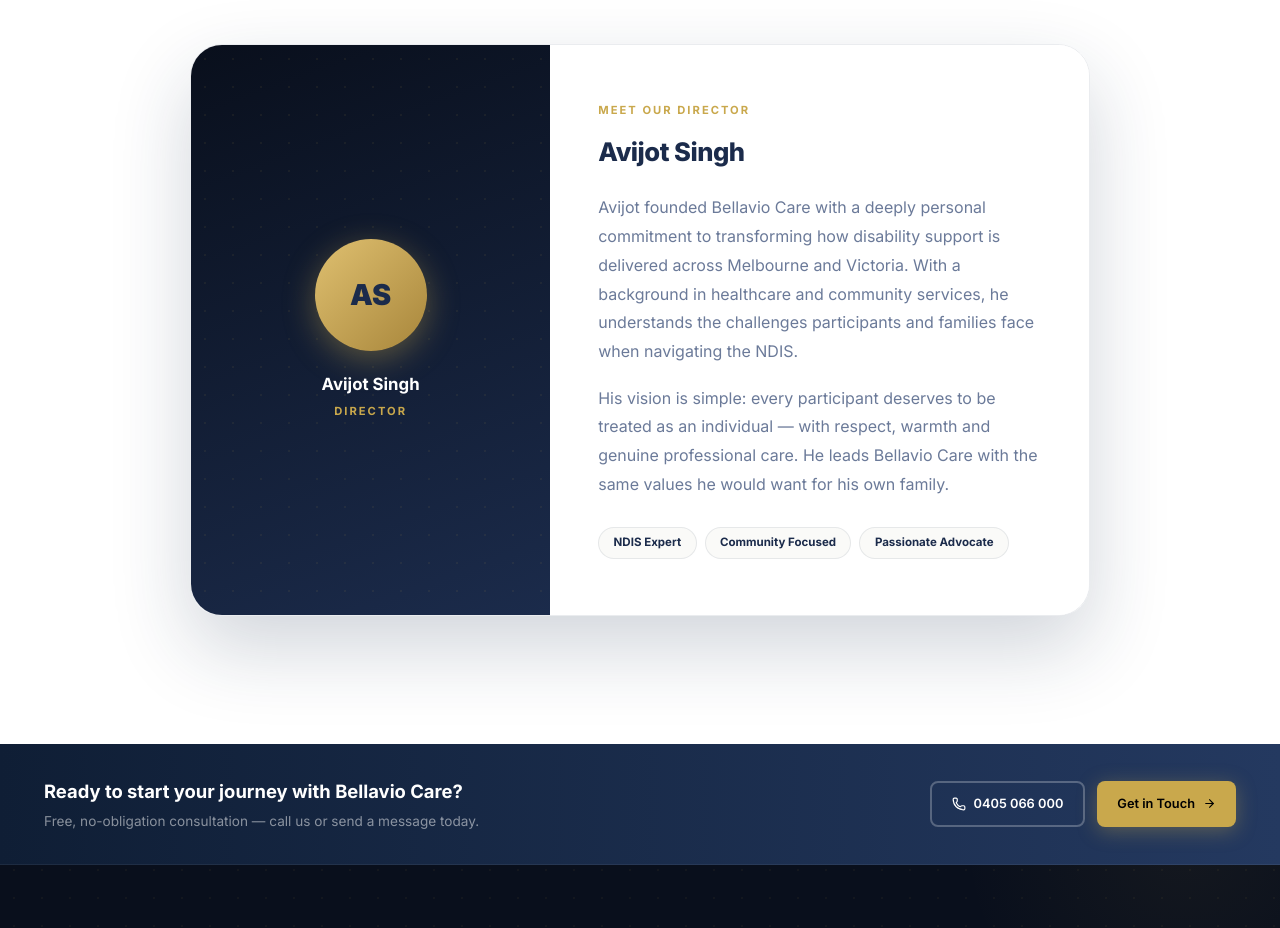
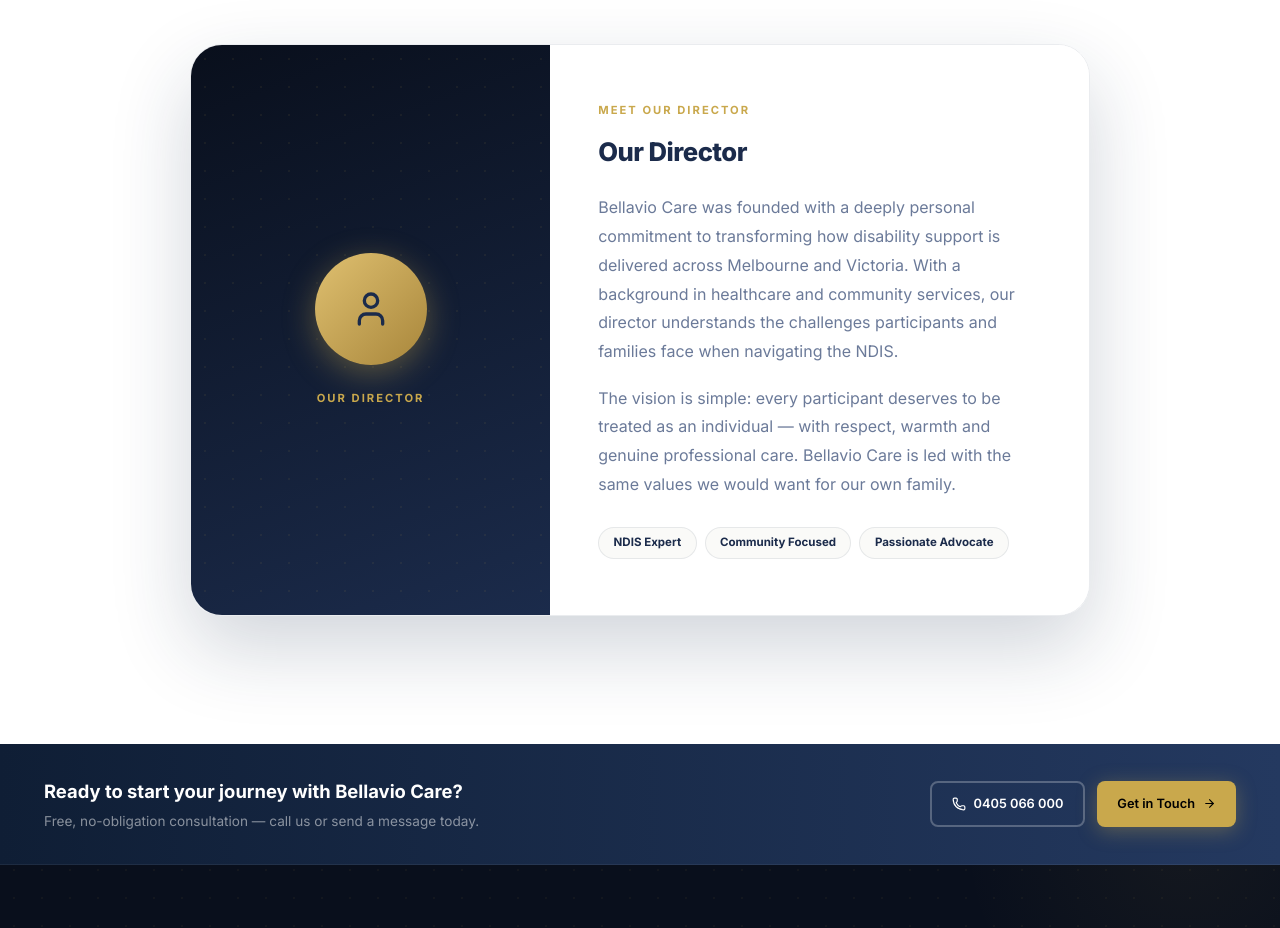
Before and after one commit to Avijot-Singh-Business/bellavio-care, a React (Vite) app: page /about in a window 1280 px wide. Shown: the part 2240-3168 px from the top of the page. Built offline with nearby package versions, Linux system fonts and the light colour scheme; no server answers; a web font is replaced by a local one.

Commit message:
Update About page director section and add EmailJS to contact form

```diff
--- a/package.json
+++ b/package.json
@@ -13,6 +13,7 @@
     "vite": "^8.0.12"
   },
   "dependencies": {
+    "@emailjs/browser": "^4.4.1",
     "@tailwindcss/vite": "^4.3.0",
     "@vitejs/plugin-react": "^6.0.2",
     "framer-motion": "^12.40.0",
--- a/src/pages/About.jsx
+++ b/src/pages/About.jsx
@@ -1,7 +1,7 @@
 import { Helmet } from 'react-helmet-async'
 import { motion } from 'framer-motion'
 import { Link } from 'react-router-dom'
-import { Heart, Shield, Star, Handshake, ArrowRight, CheckCircle, MapPin } from 'lucide-react'
+import { Heart, Shield, Star, Handshake, ArrowRight, CheckCircle, MapPin, User } from 'lucide-react'
 
 const fadeUp = (delay = 0) => ({
   initial: { opacity: 0, y: 32 },
@@ -172,28 +172,28 @@
                 display: 'flex', flexDirection: 'column', alignItems: 'center', justifyContent: 'center',
                 padding: '3.5rem 2.5rem', gap: '1.25rem', position: 'relative',
               }}
-                role="img" aria-label="Avijot Singh, Director of Bellavio Care">
+                role="img" aria-label="Our Director of Bellavio Care">
                 <div className="dot-pattern" style={{ position: 'absolute', inset: 0, opacity: 0.4 }} />
                 <div style={{
                   width: '7rem', height: '7rem', borderRadius: '50%', zIndex: 1,
                   background: 'linear-gradient(135deg, var(--gold-light), var(--gold-dark))',
                   display: 'flex', alignItems: 'center', justifyContent: 'center',
-                  fontSize: '1.8rem', fontWeight: 900, color: 'var(--navy)',
                   boxShadow: '0 8px 32px rgba(201,168,76,0.4)',
-                }}>AS</div>
+                }}>
+                  <User size={40} style={{ color: 'var(--navy)' }} />
+                </div>
                 <div style={{ textAlign: 'center', zIndex: 1 }}>
-                  <p style={{ color: 'white', fontWeight: 700, fontSize: '1.05rem' }}>Avijot Singh</p>
-                  <p className="eyebrow" style={{ marginTop: '0.25rem' }}>Director</p>
+                  <p className="eyebrow" style={{ marginTop: '0.25rem' }}>Our Director</p>
                 </div>
               </div>
 
               {/* Bio side */}
               <div style={{ padding: '3.5rem 3rem', background: 'white' }}>
                 <span className="eyebrow" style={{ display: 'block', marginBottom: '0.75rem' }}>Meet Our Director</span>
-                <h2 style={{ fontSize: '1.6rem', fontWeight: 800, color: 'var(--navy)', letterSpacing: '-0.02em', marginBottom: '1.25rem' }}>Avijot Singh</h2>
+                <h2 style={{ fontSize: '1.6rem', fontWeight: 800, color: 'var(--navy)', letterSpacing: '-0.02em', marginBottom: '1.25rem' }}>Our Director</h2>
                 <div className="prose">
-                  <p>Avijot founded Bellavio Care with a deeply personal commitment to transforming how disability support is delivered across Melbourne and Victoria. With a background in healthcare and community services, he understands the challenges participants and families face when navigating the NDIS.</p>
-                  <p>His vision is simple: every participant deserves to be treated as an individual — with respect, warmth and genuine professional care. He leads Bellavio Care with the same values he would want for his own family.</p>
+                  <p>Bellavio Care was founded with a deeply personal commitment to transforming how disability support is delivered across Melbourne and Victoria. With a background in healthcare and community services, our director understands the challenges participants and families face when navigating the NDIS.</p>
+                  <p>The vision is simple: every participant deserves to be treated as an individual — with respect, warmth and genuine professional care. Bellavio Care is led with the same values we would want for our own family.</p>
                 </div>
                 <div style={{ display: 'flex', gap: '0.5rem', flexWrap: 'wrap', marginTop: '1.75rem' }}>
                   {['NDIS Expert', 'Community Focused', 'Passionate Advocate'].map(tag => (
--- a/src/pages/Contact.jsx
+++ b/src/pages/Contact.jsx
@@ -1,4 +1,5 @@
 import { useState } from 'react'
+import emailjs from '@emailjs/browser'
 import { Helmet } from 'react-helmet-async'
 import { motion } from 'framer-motion'
 import { Phone, Mail, MapPin, Clock, Send, CheckCircle, AlertCircle } from 'lucide-react'
@@ -22,11 +23,28 @@
   { icon: Clock, label: 'Office Hours', value: 'Mon – Fri, 9am – 5pm', sub: 'AEST' },
 ]
 
+// ─── EmailJS configuration ────────────────────────────────────────────────────
+// Create a free account at https://www.emailjs.com, then:
+//   1. Add an Email Service (Gmail / SMTP) and note the Service ID
+//   2. Create an Email Template — map {{from_name}}, {{from_email}}, {{phone}},
+//      {{source}}, {{message}} to your template fields.
+//      Set the "To Email" in the template to: info@bellaviocare.com.au
+//   3. Copy your Public Key from Account → API Keys
+//   4. Create a .env file in the project root with:
+//        VITE_EMAILJS_SERVICE_ID=service_xxxxxxx
+//        VITE_EMAILJS_TEMPLATE_ID=template_xxxxxxx
+//        VITE_EMAILJS_PUBLIC_KEY=xxxxxxxxxxxxxxxxxxxx
+// ──────────────────────────────────────────────────────────────────────────────
+const EMAILJS_SERVICE_ID  = import.meta.env.VITE_EMAILJS_SERVICE_ID  || ''
+const EMAILJS_TEMPLATE_ID = import.meta.env.VITE_EMAILJS_TEMPLATE_ID || ''
+const EMAILJS_PUBLIC_KEY  = import.meta.env.VITE_EMAILJS_PUBLIC_KEY  || ''
+
 function ContactForm() {
   const [form, setForm] = useState({ name: '', email: '', phone: '', message: '', source: '' })
   const [errors, setErrors] = useState({})
   const [submitted, setSubmitted] = useState(false)
   const [submitting, setSubmitting] = useState(false)
+  const [sendError, setSendError] = useState('')
 
   const validate = () => {
     const e = {}
@@ -48,10 +66,29 @@
     const v = validate()
     if (Object.keys(v).length) { setErrors(v); return }
     setSubmitting(true)
-    await new Promise(r => setTimeout(r, 1200))
-    setSubmitting(false)
-    setSubmitted(true)
-    setForm({ name: '', email: '', phone: '', message: '', source: '' })
+    setSendError('')
+    try {
+      await emailjs.send(
+        EMAILJS_SERVICE_ID,
+        EMAILJS_TEMPLATE_ID,
+        {
+          to_email:  'info@bellaviocare.com.au',
+          from_name: form.name,
+          from_email: form.email,
+          phone:     form.phone,
+          source:    form.source || 'Not specified',
+          message:   form.message,
+        },
+        EMAILJS_PUBLIC_KEY
+      )
+      setSubmitted(true)
+      setForm({ name: '', email: '', phone: '', message: '', source: '' })
+    } catch (err) {
+      console.error('EmailJS error:', err)
+      setSendError('Something went wrong sending your message. Please call us directly on 0405 066 000.')
+    } finally {
+      setSubmitting(false)
+    }
   }
 
   if (submitted) {
@@ -154,6 +191,11 @@
           : <><Send size={16} /> Send Message</>
         }
       </button>
+      {sendError && (
+        <p style={{ color: '#ef4444', fontSize: '0.8rem', textAlign: 'center', display: 'flex', alignItems: 'center', justifyContent: 'center', gap: '0.3rem' }} role="alert">
+          <AlertCircle size={14} />{sendError}
+        </p>
+      )}
       <p style={{ textAlign: 'center', fontSize: '0.75rem', color: 'var(--text-muted)' }}>
         We respond within 1 business day · Your information stays private.
       </p>
```
Also changed, not shown: 1 other file (tests, documents, lock files or other folders).
